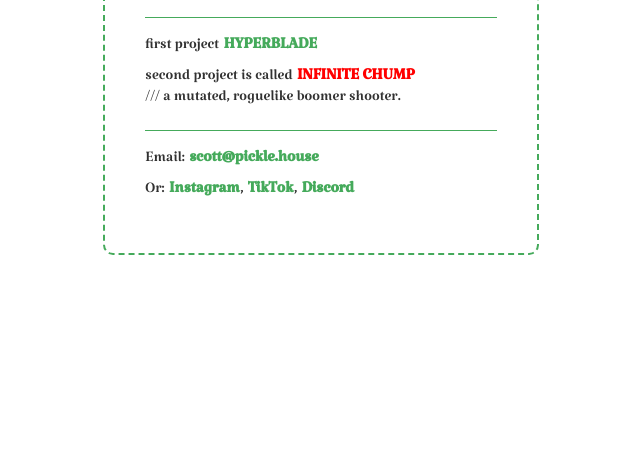
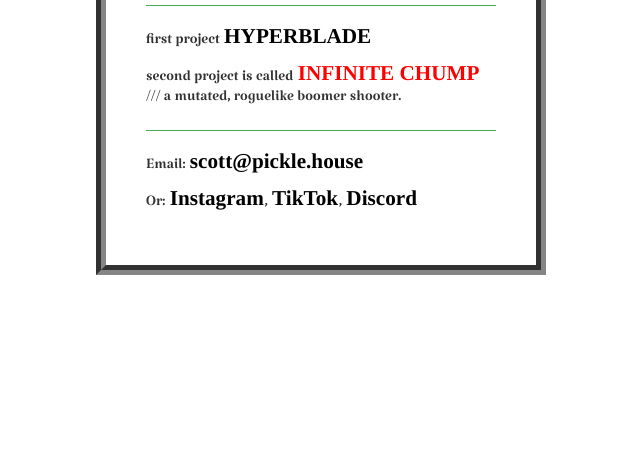
Before and after one commit to scottjamessmith/picklehouse, a plain HTML site: page index.html in a window 1280 px wide. Shown: the part 325-800 px from the top of the page, without its empty margins (319-959 px from the left). Drawn offline with Linux system fonts and the light colour scheme; a web font is replaced by a local one.

Commit message:
Update styles.css

```diff
--- a/styles.css
+++ b/styles.css
@@ -34,9 +34,8 @@ body
 
 main
 {
-    border: .25rem solid #45aa5b;
-    border-radius: 1rem;
-    border-style: dashed;
+    border: 1rem solid #858585;
+    border-style: groove;
     padding: 2em;
     margin: auto;
     max-width: 45rem;
@@ -44,7 +43,7 @@ main
 
 a
 {
-    font-family: "Katibeh", serif;
+    font-family: Times;
     font-style: normal;
     font-weight: 600;
 }
@@ -102,7 +101,7 @@ hr
 
 a
 {
-    color: #45aa5b;
+    color: black;
     text-decoration: none;
     font-size: 1.06em;
     transition-duration: 250ms;
```
